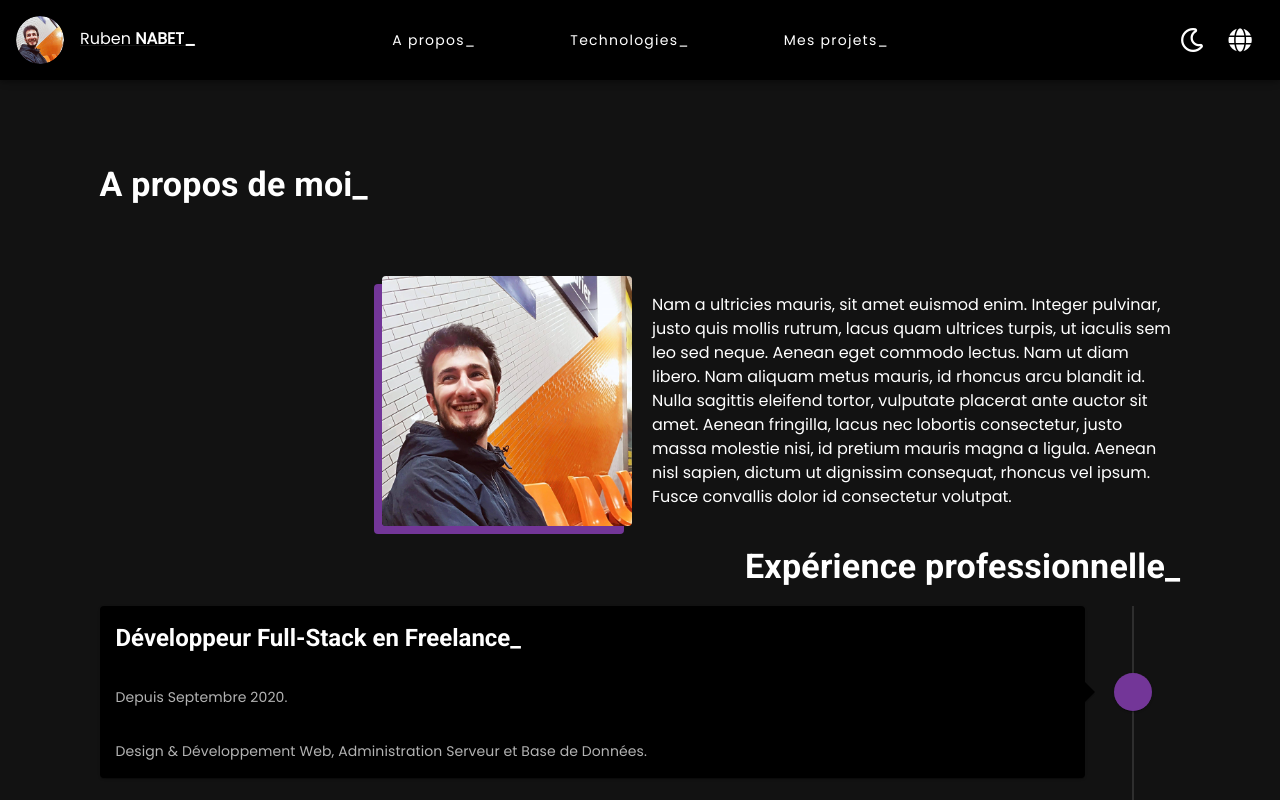
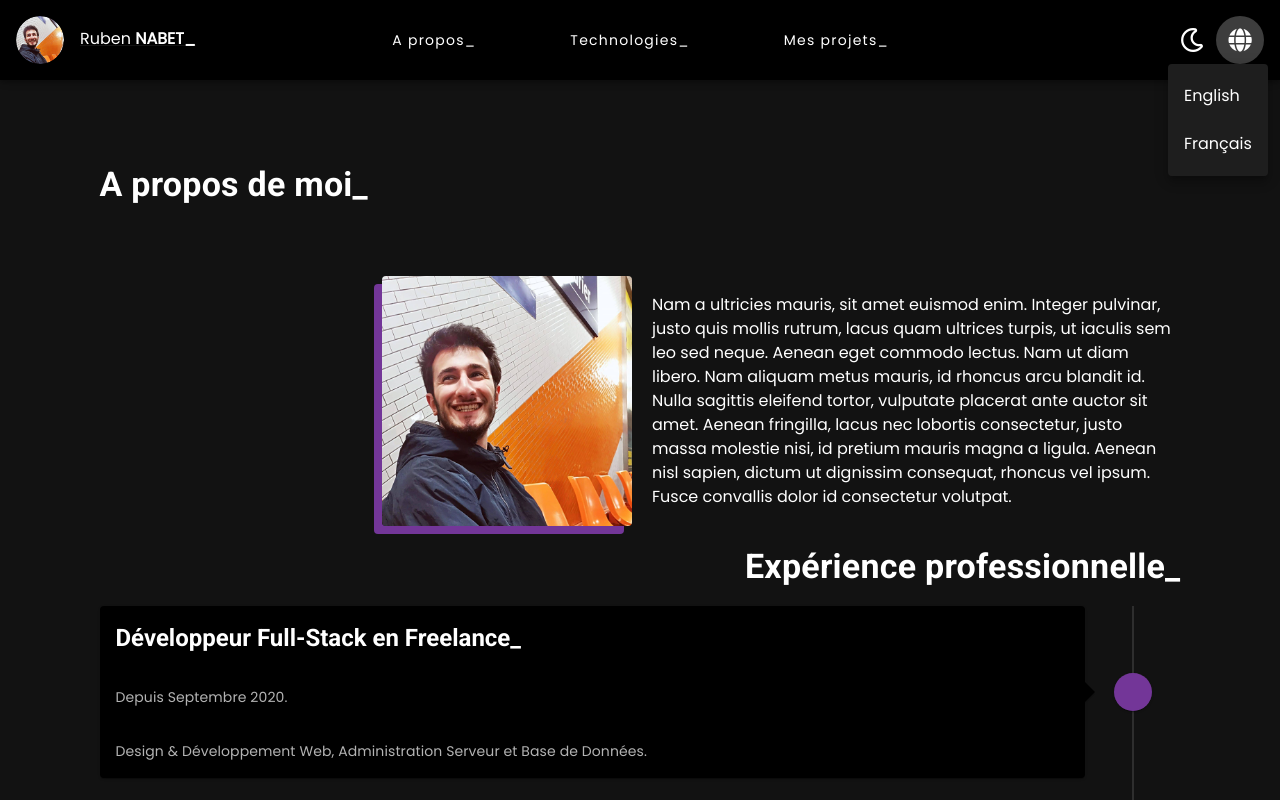
Before and after one commit to cvbenur/ruben-nabet-fr, a Nuxt app: page /about-me in a window 1280 px wide. Both pictures are taken after a click on the button 1240 px from the left and 40 px from the top of the page. Shown: the top 800 px of the page. Built offline with nearby package versions, Linux system fonts and the light colour scheme.

Commit message:
Implement working locale switch in AppBar

```diff
--- a/src/components/app/AppBar.vue
+++ b/src/components/app/AppBar.vue
@@ -63,13 +63,29 @@
             </v-icon>
           </v-btn>
 
+          <v-menu offset-y>
+            <template v-slot:activator="{ on, attrs }">
               <v-btn
                 icon
+                v-bind="attrs"
+                v-on="on"
               >
                 <v-icon color="white">
                   fas fa-globe
                 </v-icon>
               </v-btn>
+            </template>
+
+            <v-list>
+              <v-list-item
+                v-for="(lang, i) in $i18n.locales"
+                :key="i"
+                :to="switchLocalePath(lang.code)"
+              >
+                <v-list-item-title>{{ lang.name }}</v-list-item-title>
+              </v-list-item>
+            </v-list>
+          </v-menu>
         </div>
 
         <div class="hidden-md-and-up">
@@ -141,13 +157,29 @@
                 </v-icon>
               </v-btn>
 
+              <v-menu offset-x>
+                <template v-slot:activator="{ on, attrs }">
                   <v-btn
                     icon
+                    v-bind="attrs"
+                    v-on="on"
                   >
                     <v-icon color="white">
                       fas fa-globe
                     </v-icon>
                   </v-btn>
+                </template>
+
+                <v-list>
+                  <v-list-item
+                    v-for="(lang, i) in $i18n.locales"
+                    :key="i"
+                    :to="switchLocalePath(lang.code)"
+                  >
+                    <v-list-item-title>{{ lang.name }}</v-list-item-title>
+                  </v-list-item>
+                </v-list>
+              </v-menu>
             </div>
           </v-navigation-drawer>
         </div>
@@ -193,6 +225,7 @@
     }
   ];
 
+  // Link handling
   setActive (n: number) {
     for (let i = 0; i < this.items.length; i++) {
       i !== n || n === -1
@@ -201,10 +234,12 @@
     }
   }
 
+  // Drawer handling
   toggleDrawer () {
     this.drawer = !this.drawer
   }
 
+  // Theme handling
   setTheme () {
     this.$vuetify.theme.dark = !this.$vuetify.theme.dark
     this.toggleDrawer()
```
Lines whose indentation alone changed are shown as unchanged.
